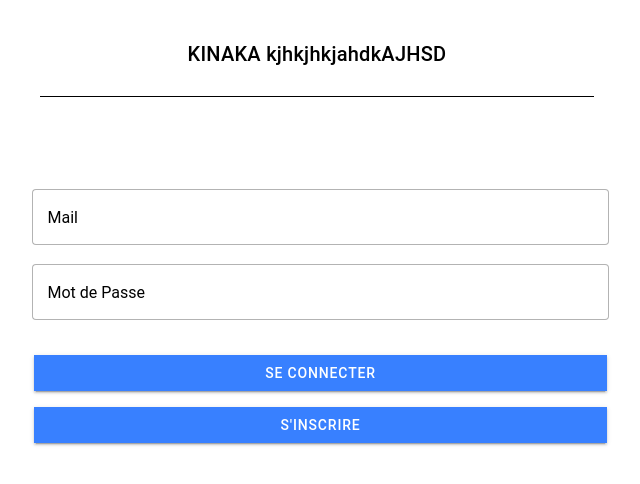
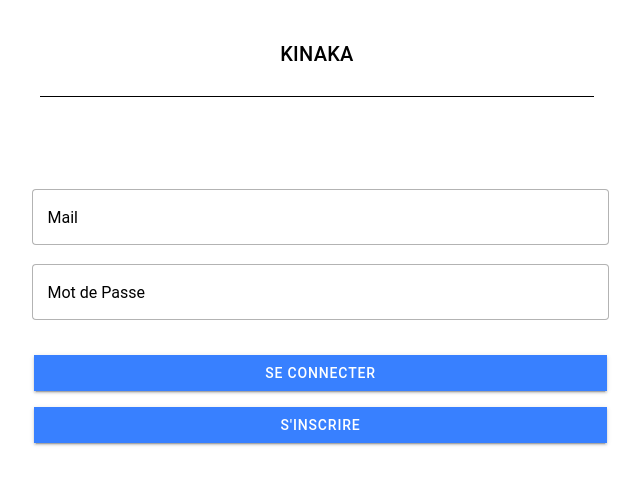
Before and after one commit to Maela1698/Kinaka-mobile, a React (Vite) app: page /login in a window 1280 px wide. Shown: the top 484 px of the page, without its empty margins (320-960 px from the left). Built offline with nearby package versions, Linux system fonts and the light colour scheme.

Commit message:
aza msspr tsony

```diff
--- a/src/pages/Login.tsx
+++ b/src/pages/Login.tsx
@@ -26,7 +26,7 @@ const Login: React.FC = () => {
                 <IonGrid>
                     <IonRow>
                         <IonCol size="12" size-md="6" offset-md="3">
-                            <IonTitle className="ion-text-center ion-margin-top kinaka-title">KINAKA kjhkjhkjahdkAJHSD</IonTitle>
+                            <IonTitle className="ion-text-center ion-margin-top kinaka-title">KINAKA</IonTitle>
                             <div className="ion-margin ion-margin-lg">
                             <IonInput label="Mail" labelPlacement="floating" fill="outline" type="email" required/>
                             <br/>
```
